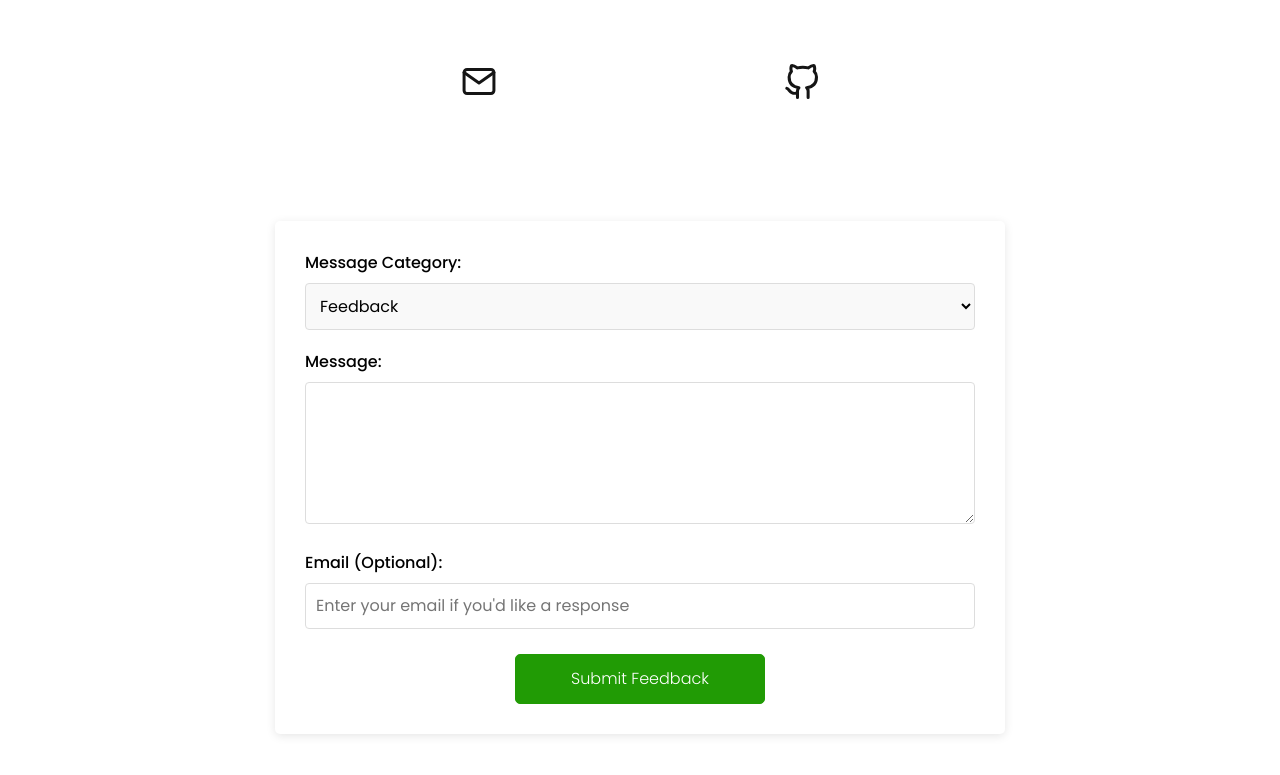
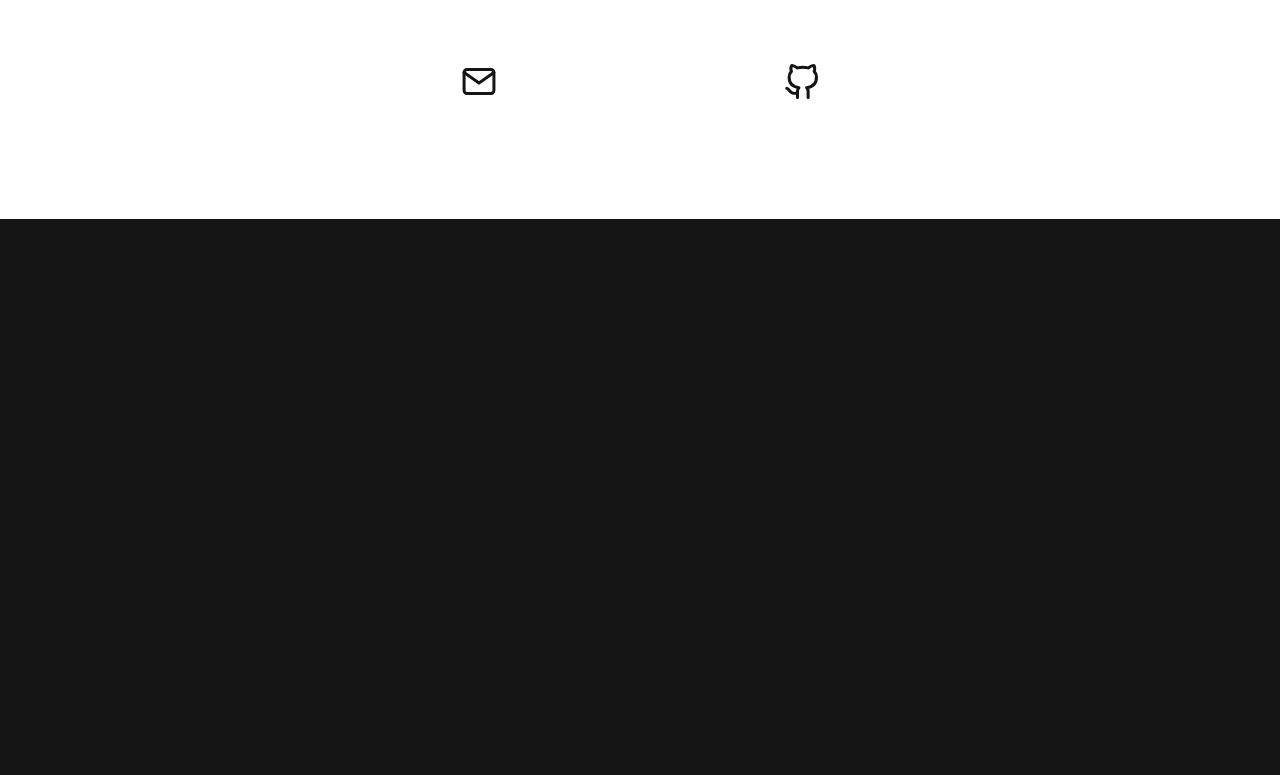
Before and after one commit to AndrewGY/andrewgy.github.io, a React (Create React App) app: page / in a window 1280 px wide. Shown: the part 8189-8964 px from the top of the page. After the commit the page ends 8408 px from the top, so only its background shows below. Built offline with nearby package versions, Linux system fonts and the light colour scheme.

Commit message:
comment out form

```diff
--- a/src/Components/Main/Footer.js
+++ b/src/Components/Main/Footer.js
@@ -100,13 +100,13 @@ function Footer(){
                 </div>
 
                 {/* Feedback Form Section */}
-                <div className="row" style={{marginTop:"50px"}}>
+                {/* <div className="row" style={{marginTop:"50px"}}>
                     <div className="col-lg-12 col-md-12 col-sm-12">
                         <h3 className="section-heading-sm">Send Anonymous Feedback</h3>
                     </div>
-                </div>
+                </div> */}
 
-                <div className="row">
+                {/* <div className="row">
                     <div className="col-lg-2 col-md-1 col-sm-0"></div>
                     <div className="col-lg-8 col-md-10 col-sm-12" style={{padding: "0 15px"}}>
                         {submitted ? (
@@ -185,9 +185,9 @@ function Footer(){
                                 </div>
                             </form>
                         )}
-                    </div>
-                    <div className="col-lg-2 col-md-1 col-sm-0"></div>
-                </div>
+                    </div> */}
+                    {/* <div className="col-lg-2 col-md-1 col-sm-0"></div> */}
+                {/* </div> */}
             </div>
         </footer>
     )
```
